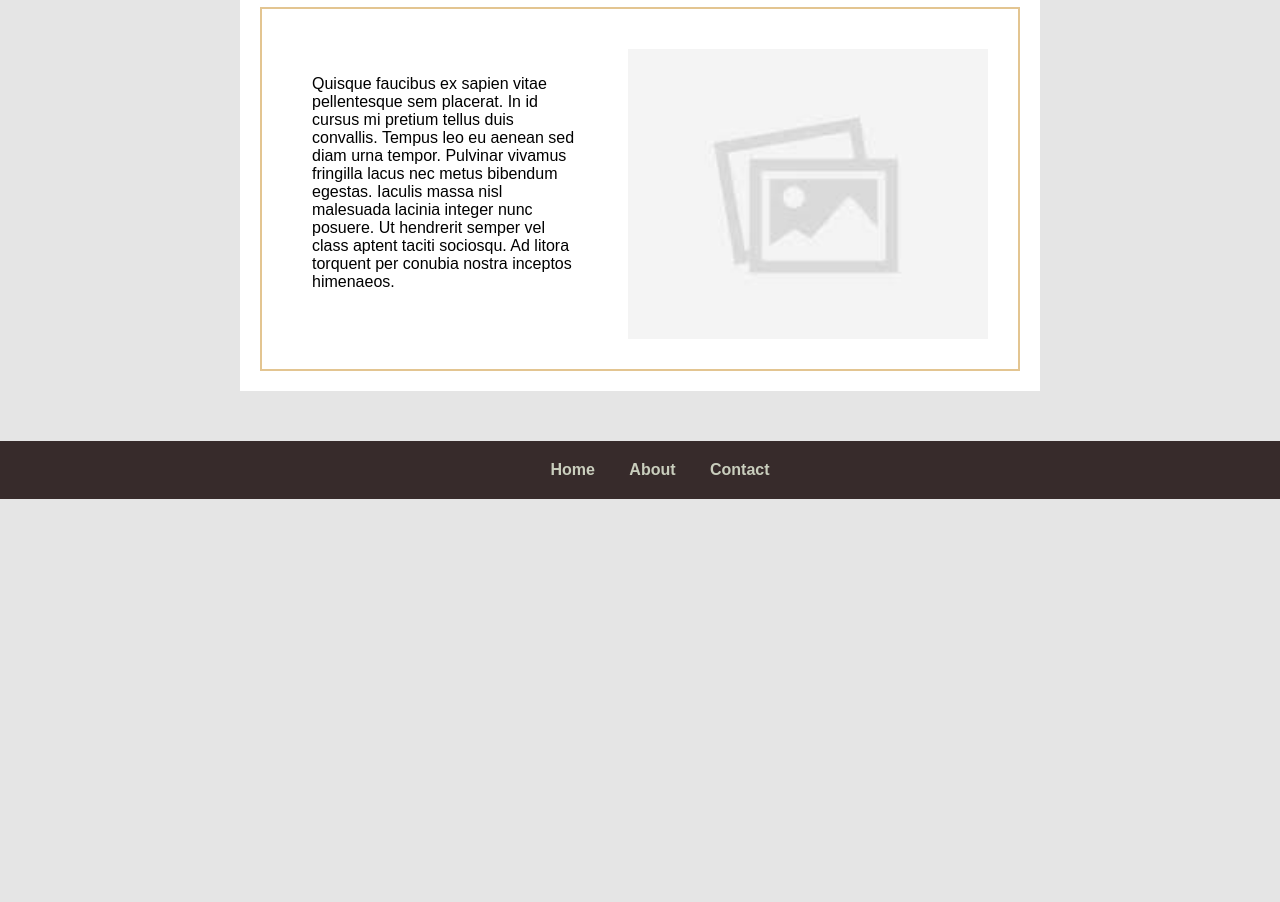
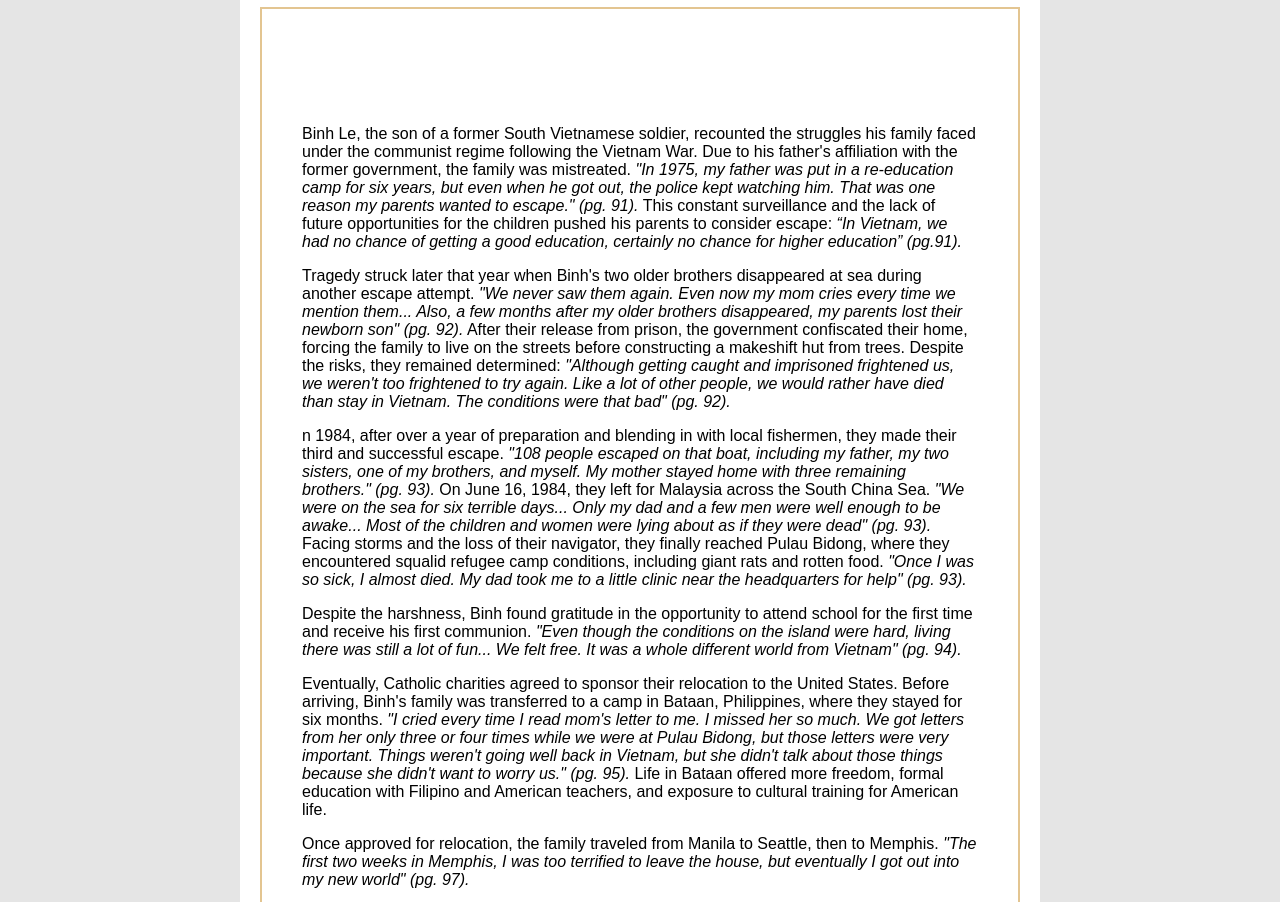
Before and after one commit to khuyn321/viet-immigrant-stories, a plain HTML site: page story-pages/story-page-3.html in a window 1280 px wide. Shown: the part 643-1545 px from the top of the page. Before the commit the page ends 1142 px from the top, so only its background shows below. Drawn offline with Linux system fonts and the light colour scheme.

Commit message:
completed story 3 page and homepage panel

```diff
--- a/main-page.css
+++ b/main-page.css
@@ -182,7 +182,9 @@ nav a:hover {
 
 /* story 1 */
 #spimg1,
-#spimg2 {
+#spimg2,
+#spimg5,
+#spimg6 {
   object-fit: contain;
   width: 350px;
   height: 400px;
--- a/story-pages/story-page-3.html
+++ b/story-pages/story-page-3.html
@@ -14,33 +14,105 @@
     <div class="top-navbar">
       <nav>
         <h2> Escaping to America </h2>
-        <h6> Storeis from Vietnamese Boat People </h6>
+        <h6> Stories from Vietnamese Boat People </h6>
       </nav>
     </div>
   </section>
 
   <div class="homepage-content">
-    <h1 class="story-headline">Story Three</h1>
+    <h1 class="story-headline">Binh Le</h1>
+    <!-- FIXME <h6>her father, Minh Tan Do,</h6> -->
+    <!-- FIXME <h6>and her mother Ai-Hang Thi Le</h6> -->
     <!----------------- story panels ------------------>
     <section class="story-panel-section">
-      <a href="main-page.html/story-pages/story-page-1" class="story-link">
-        <div class="sp-odds">
-          <div class="sp-img-odds" id="sp1-img">
-            <!-- FIXME insert story img 1 -->
-            <img src="../images/placeholder.jpg">
-          </div>
+      <div class="sp-odds">
+      </div>
 
-          <div class="sp-text-odds" id="sp1-text">
-            <!-- FIXME insert story text 1 -->
-            <p>Quisque faucibus ex sapien vitae pellentesque sem placerat. In id cursus mi pretium tellus duis
-              convallis.
-              Tempus leo eu aenean sed diam urna tempor. Pulvinar vivamus fringilla lacus nec metus bibendum egestas.
-              Iaculis massa nisl malesuada lacinia integer nunc posuere. Ut hendrerit semper vel class aptent taciti
-              sociosqu. Ad litora torquent per conubia nostra inceptos himenaeos.</p>
+      <div class="sp-text-odds" id="sp1-text">
+        <!-- FIXME insert story text 1 -->
+        <p>Binh Le, the son of a former South Vietnamese soldier, recounted the struggles his family faced under the
+          communist regime following the Vietnam War. Due to his father's affiliation with the former government, the
+          family was mistreated. <em>"In 1975, my father was put in a re-education camp for six years, but even when he
+            got
+            out, the police kept watching him. That was one reason my parents wanted to escape." (pg. 91).</em> This
+          constant
+          surveillance and the lack of future
+          opportunities for the children pushed his parents to consider escape: <em>“In Vietnam,
+            we had no chance of getting a good education, certainly no chance for higher education” (pg.91).</em></p>
+        <p>Tragedy struck later that year when Binh's two older brothers disappeared at sea during another escape
+          attempt. <em>"We never saw them again. Even now my mom cries every time we mention them... Also, a few months
+            after my older brothers disappeared, my parents lost their newborn son" (pg. 92).</em> After their release
+          from
+          prison, the government confiscated their home, forcing the family to live on the streets before constructing a
+          makeshift hut from trees. Despite the risks, they remained determined: <em>"Although getting caught and
+            imprisoned
+            frightened us, we weren't too frightened to try again. Like a lot of other people, we would rather have died
+            than stay in Vietnam. The conditions were that bad" (pg. 92).</em></p>
+        <p>n 1984, after over a year of preparation and blending in with local fishermen, they made their third and
+          successful escape. <em>"108 people escaped on that boat, including my father, my two sisters, one of my
+            brothers,
+            and myself. My mother stayed home with three remaining brothers." (pg. 93).</em> On June 16, 1984, they left
+          for
+          Malaysia across the South China Sea. <em>"We were on
+            the sea for six terrible days... Only my dad and a few men were well enough to be awake... Most of the
+            children and women were lying about as if they were dead" (pg. 93).</em> Facing storms and the loss of their
+          navigator, they finally reached Pulau Bidong, where they encountered squalid refugee camp conditions,
+          including giant rats and rotten food. <em>"Once I was so sick, I almost died. My dad took me to a little
+            clinic
+            near the headquarters for help" (pg. 93).</em></p>
+        <p>Despite the harshness, Binh found gratitude in the opportunity to attend school for the first time and
+          receive his first communion. <em>"Even though the conditions on the island were hard, living there was still a
+            lot
+            of fun... We felt free. It was a whole different world from Vietnam" (pg. 94).</em></p>
+        <p>Eventually, Catholic charities agreed to sponsor their relocation to the United States. Before arriving,
+          Binh's family was transferred to a camp in Bataan, Philippines, where they stayed for six months. <em>"I cried
+            every time I read mom's letter to me. I missed her so much. We got letters from her only three or four times
+            while we were at Pulau Bidong,
+            but those letters were very important. Things weren't going well back in Vietnam, but she didn't talk about
+            those things because she didn't want to worry us." (pg. 95).</em>
+          Life in Bataan offered more freedom, formal education with Filipino and American teachers, and exposure to
+          cultural training for American life.</p>
+        <p>Once approved for relocation, the family traveled from Manila to Seattle, then to Memphis. <em>"The first two
+            weeks in Memphis, I was too terrified to leave the house, but eventually I got out into my new world" (pg.
+            97).</em></p>
+        <div id="spimgs">
+          <img src="/images/sp3img1.jpg" id="spimg5">
+          <img src="/images/sp3img2.jpg" id="spimg6">
+        </div>
+      </div>
+  </div>
+  <hr class="section-divider"> <!-- FIXME get this to show -->
+  </div>
 
-          </div>
-        </div>
-      </a>
+  <div class="homepage-content">
+    <h3 class="story-headline"><em>Since then...</em></h3>
+    <!-- FIXME <h6>her father, Minh Tan Do,</h6> -->
+    <!-- FIXME <h6>and her mother Ai-Hang Thi Le</h6> -->
+    <!----------------- story panels ------------------>
+    <section class="story-panel-section">
+      <div class="sp-odds">
+      </div>
+
+      <div class="sp-text-odds" id="sp1-text">
+        <!-- FIXME insert story text 1 -->
+        <p>Years later, Binh's prayers to reunite with his mother were answered. <em>"I would say, 'God, let me see my
+            mom
+            again. I will listen to her and not talk back to her and be a good child.' I promised everything" (pg. 98).
+            In
+            1989, a boat owner in Vietnam offered to bring his mother and brother to Malaysia, if they paid $3,000.
+            After
+            confirming with a letter from Pulau Bidong, the family sent the money. "My mom was on the last boat they
+            accepted at Pulau Bidong. She stayed there two years" (pg. 98).</em></p>
+        <p>Finally, in 1991, she arrived in Memphis. <em>"When she arrived in Memphis, she started crying because she
+            was so
+            happy to see us. I stayed around her for days. I couldn't leave her. I hadn't seen her for seven long years,
+            from 1984 until 1991" (pg. 98). </em></p>
+        <p>Today, Binh maintains contact with his two brothers who remained in Vietnam due to financial limitations and
+          now have families of their own. He hopes to reunite with them someday: <em> "I haven't seen them for 13 years"
+            (pg. 98).</em></p>
+      </div>
+  </div>
+  <hr class="section-divider"> <!-- FIXME get this to show -->
   </div>
 
   <div class="bottom-navbar">
```
Also changed, not shown: main-page.html (+5 -8 lines), story-pages/story-page-1.html (+1 -1 lines), story-pages/story-page-2.html (+1 -1 lines), images/sp3img1.jpg (added), images/sp3img2.jpg (added).
